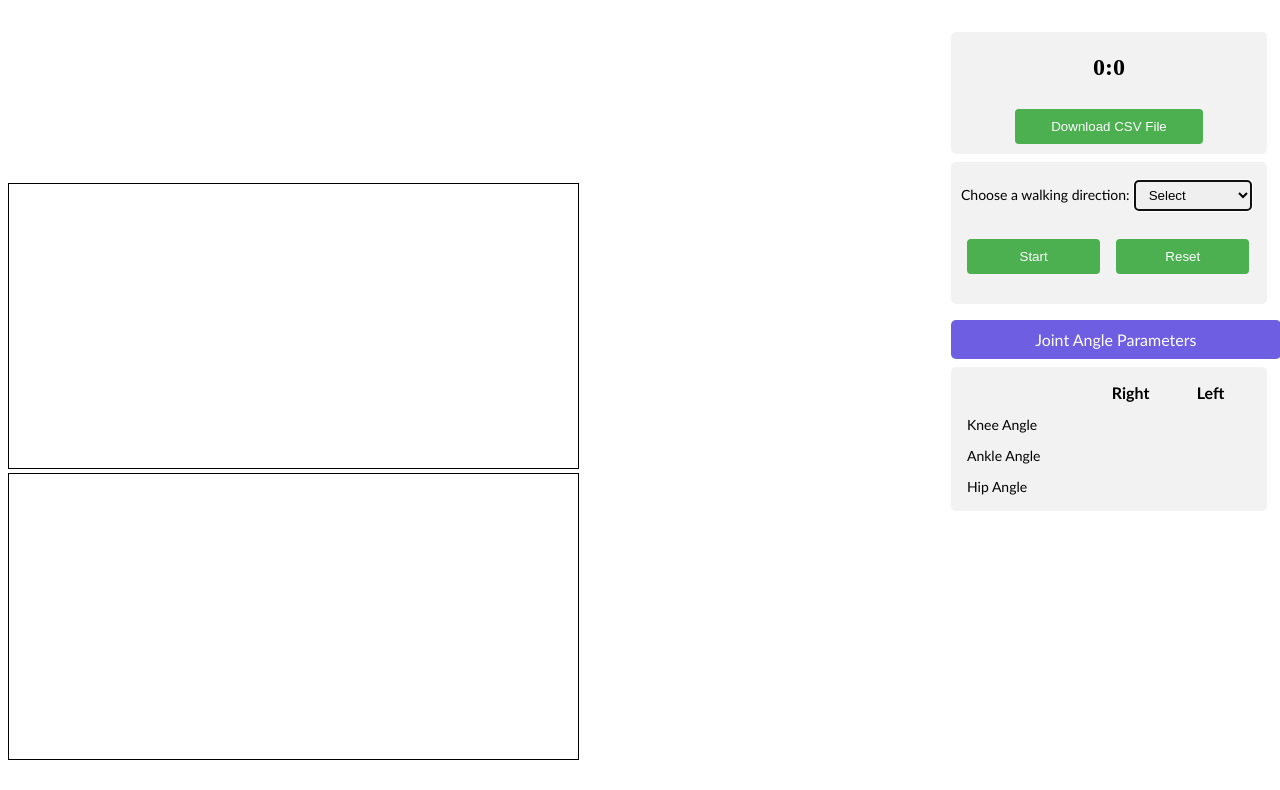
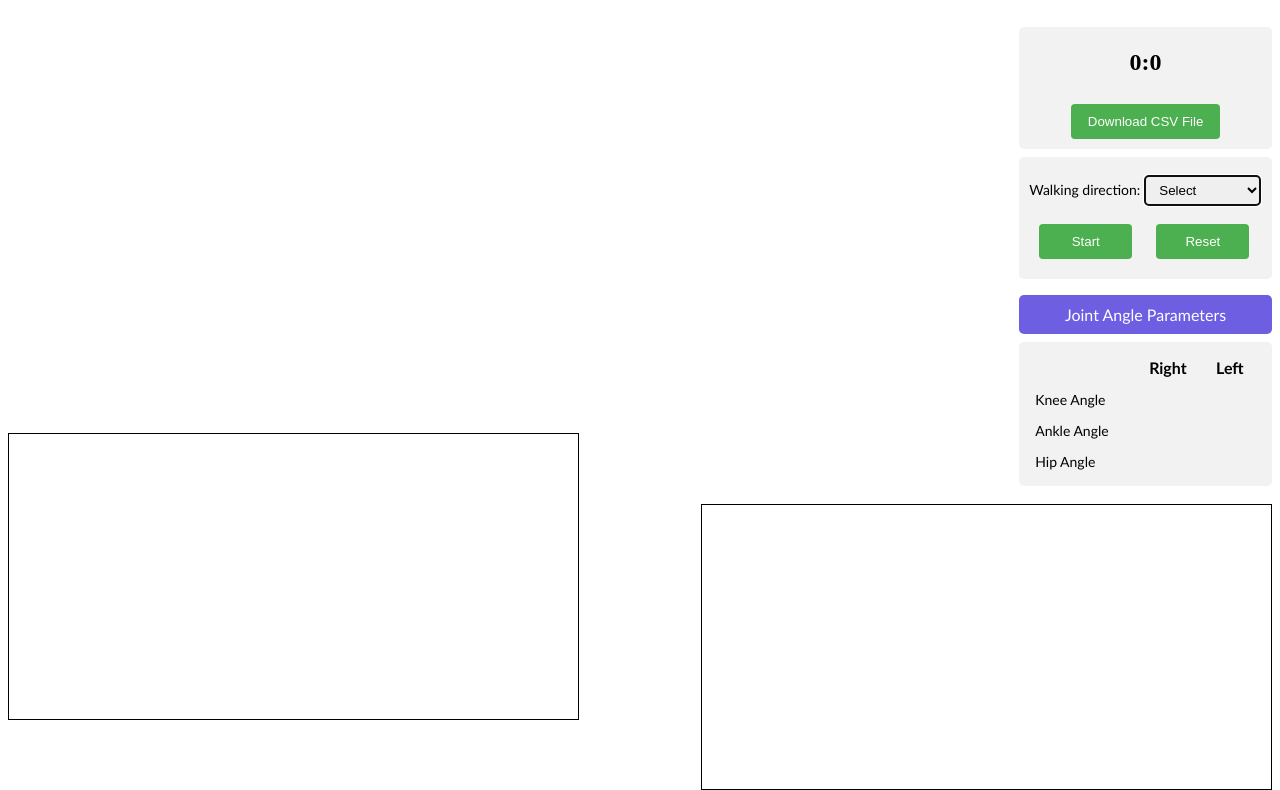
Before and after one commit to irfan925/BlazePoseLiveMobile, a plain HTML site: page index.html in a window 1280 px wide. Shown: the part 61-851 px from the top of the page. Drawn offline with Linux system fonts and the light colour scheme; a script that the page names is missing.

Commit message:
Respoinve

```diff
--- a/index.html
+++ b/index.html
@@ -6,10 +6,10 @@
         <style>
 
             select{
-                width: 40%;
+                width: 50%;
                 padding: 6px 10px;
                 margin: 8px 0;
-                display: inline-block;
+                display: inline;
                 border: 1px solid #ccc;
                 border-radius: 4px;
                 box-sizing: border-box;
@@ -17,7 +17,7 @@
 
             #cap{
 
-                width: 98%;
+                width: auto;
                 background-color: #6d5ee2;
                 color: white;
                 padding: 10px;
@@ -29,35 +29,46 @@
 
             .curve{
                 border: 1px solid black;
-                width: 45%;
+                margin-top: 10px;
             }
 
             #heading{
                 text-align: center;
             }
-            /*
-            #pose-canvas{
-                position: absolute;
-            }
-            */
+
             #pose-video{
                 display: none;
             }
 
-            #container-1{
+            #frame{
+                width: 100%;
+                height: auto;
+            }
+
+            #container-1, video, canvas{
                 float: left;
-                width: 50%;
-                padding: 5px;
+                width: 80%;
+                height: auto;            /*Responsive*/
             }
 
             #container-2{
                 float: right;
-                width: 25%;
-                padding: 5px;
+                width: 20%;
+
             }
 
             #container-3{
                 width: 100%;
+            }
+
+            #curveL{
+                width: 45%;
+                float: left;
+            }
+
+            #curveR{
+                width: 45%;
+                float: right;
             }
 
             #block-1{
@@ -73,6 +84,7 @@
                 background-color: #f2f2f2;
                 padding: 10px;
                 margin: 8px 0;
+                width: auto;
             }
 
             #block-1 button{
@@ -88,11 +100,11 @@
 
 
             #block-2 button{
-                width: 45%;
+                width: 40%;
                 background-color: #4CAF50;
                 color: white;
                 padding: 10px 10px;
-                margin: 20px 6px;
+                margin: 10px;
                 border: none;
                 border-radius: 4px;
                 cursor: pointer;
@@ -122,7 +134,7 @@
                 text-align: left;
             }
 
-            @media screen and (max-width: 800px) {
+            @media screen and (max-width: 500px) {
                 #container-1{
                     float: None;
                     width: 100%;
@@ -130,7 +142,7 @@
                 }
 
                 #container-2{
-                    float: None;
+                    float: inline-end;
                     width: 100%;
                     padding: 5px;
                 }
@@ -161,7 +173,7 @@
 
         <h1 id="heading">GAIT ANALYSIS</h1>
 
-
+          <div id="frame">
             <div id="container-1">
                 <canvas id="pose-canvas"></canvas>
                 <video id="pose-video" muted> </video>
@@ -176,7 +188,7 @@
 
 
                 <div id="block-2">
-                    <label >Choose a walking direction:</label>
+                    <label >Walking direction:</label>
                     <select id="dir" onchange="change()" autofocus="autofocus" required>
                     <option value="No" selected = "selected">Select</option>
                     <option value="LR">Left to Right</option>
@@ -215,6 +227,7 @@
                     </tr>
                 </table>
             </div>
+        </div>
 
             <div id = "container-3">
                 <canvas id = "curveL" class="curve"></canvas>
```
